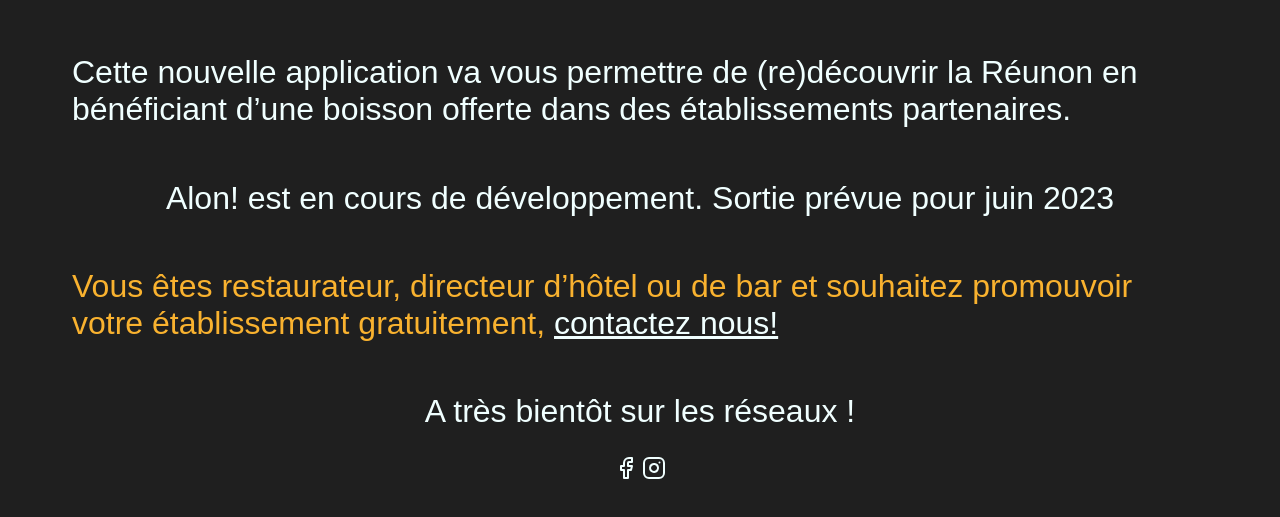
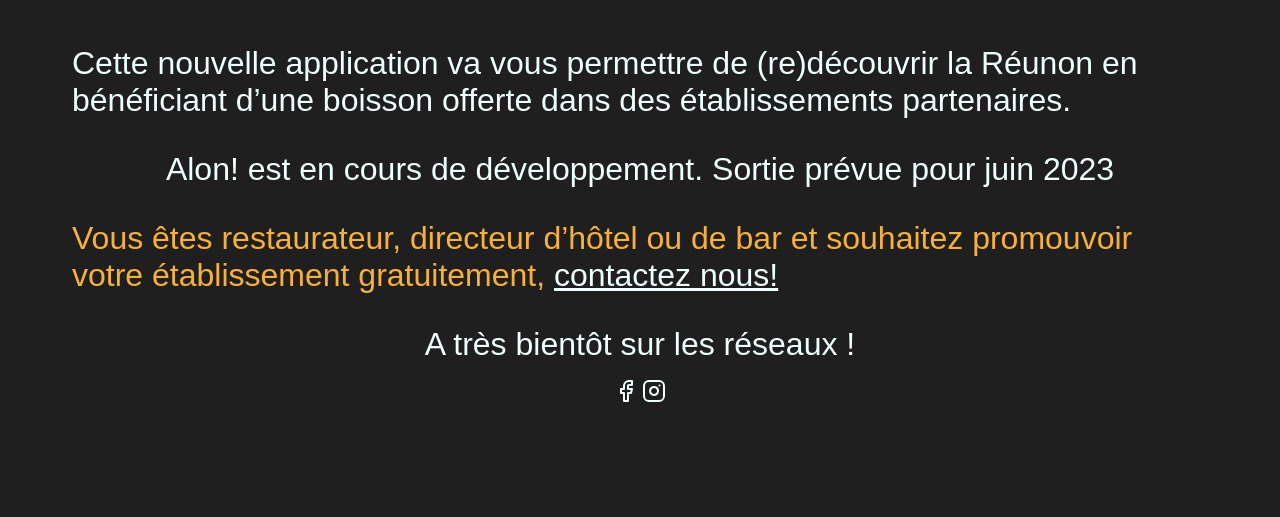
Before and after one commit to CoopCodeCommun/AlonLandingPage, a plain HTML site: page index.html in a window 1280 px wide. Shown: the part 237-754 px from the top of the page. Drawn offline with Linux system fonts and the light colour scheme; a web font is replaced by a local one.

```diff
--- a/index.html
+++ b/index.html
@@ -104,7 +104,7 @@ d’une boisson offerte dans des établissements partenaires.</span>
         font-family: Madame, sans-serif;
         font-size: 2em;
         color: azure;
-        margin: 0.8em 2em;
+        margin: 0.5em 2em;
     }
 
     .w90 {
```
